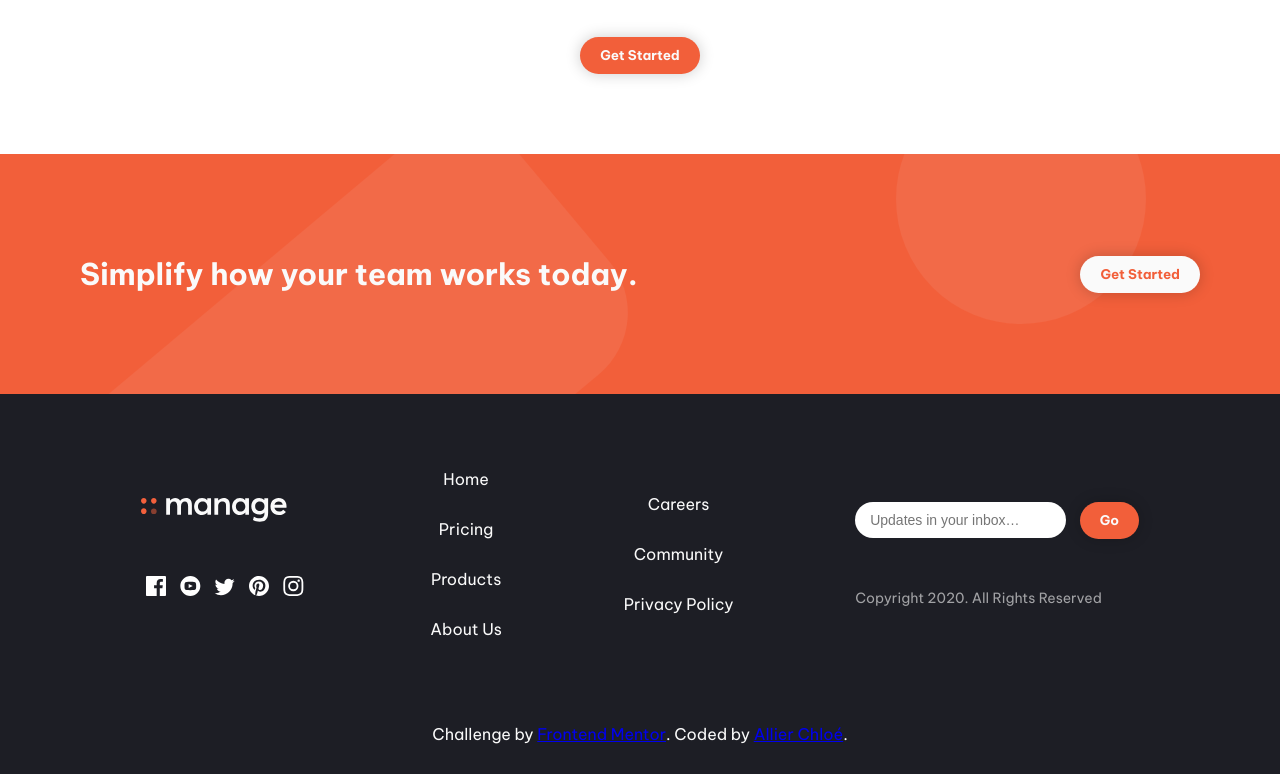
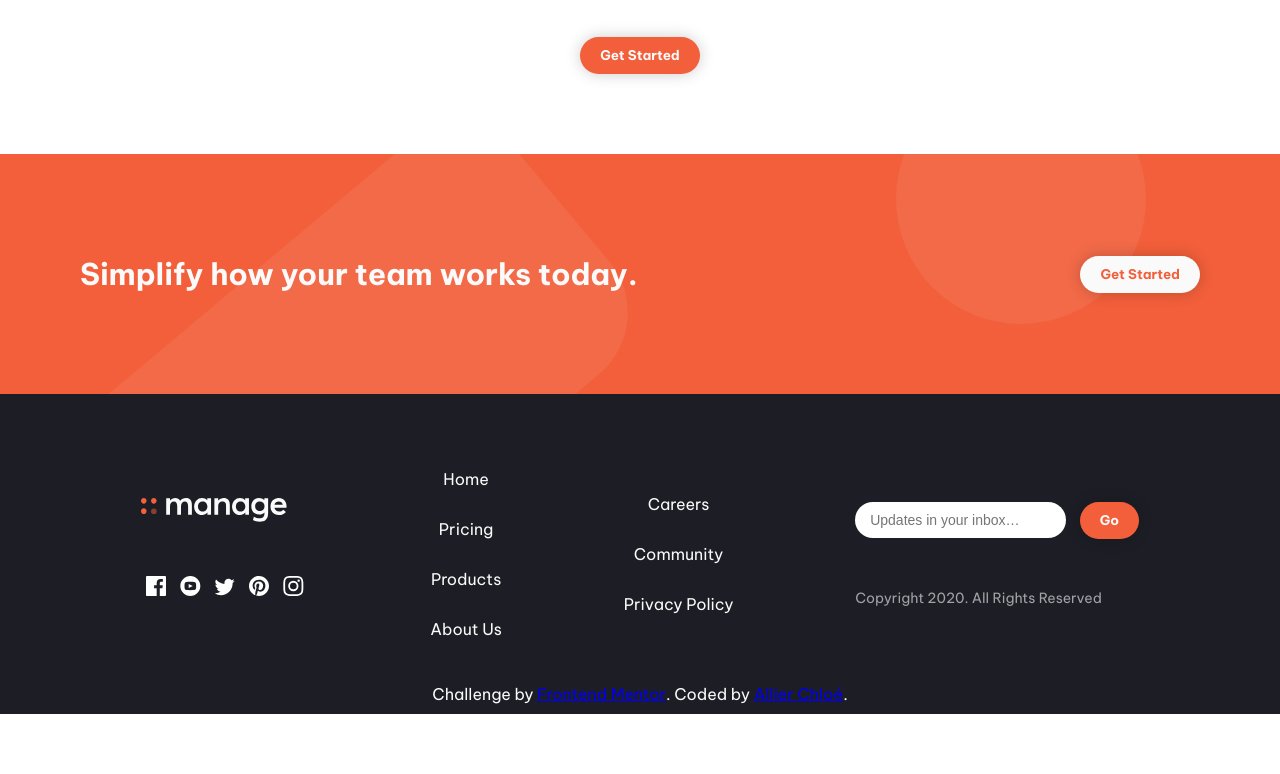
Before and after one commit to 01Chloe/Manage-landing-page----FrontEnd-Mentor-Challenge, a plain HTML site: page index.html in a window 1280 px wide. Shown: the part 1447-2221 px from the top of the page. After the commit the page ends 2161 px from the top, so only its background shows below. Drawn offline with Linux system fonts and the light colour scheme.

Commit message:
footer change

```diff
--- a/index.html
+++ b/index.html
@@ -151,12 +151,12 @@
                </div>
                <p>Copyright 2020. All Rights Reserved</p>
           </div>
+          <div class="attribution">
+               Challenge by <a href="https://www.frontendmentor.io?ref=challenge" target="_blank">Frontend Mentor</a>.
+               Coded by <a href="https://github.com/01Chloe">Allier Chloé</a>.
+          </div>
      </footer>
 
-     <div class="attribution">
-          Challenge by <a href="https://www.frontendmentor.io?ref=challenge" target="_blank">Frontend Mentor</a>.
-          Coded by <a href="https://github.com/01Chloe">Allier Chloé</a>.
-     </div>
 
      <script src="app.js"></script>
 </body>
--- a/styles/style.scss
+++ b/styles/style.scss
@@ -580,6 +580,7 @@ footer{
      flex-direction: row;
      justify-content: space-around;
      align-items: center;
+     position: relative;
      .footer-links{
           .footer-links-group{
                svg{
@@ -656,6 +657,14 @@ footer{
                opacity: 0.6;
           }
      }
+     .attribution{
+          position: absolute;
+          bottom: 0;
+          text-align: center;
+          background: $veryDarkBlue;
+          color: $veryLightGray;
+          padding: 20px 0 10px;
+     }
 }
 @media screen and (max-width: 985px) {
      footer{
@@ -682,11 +691,3 @@ footer{
           }
      }
 }
-
-// Attribution
-.attribution{
-     text-align: center;
-     background: $veryDarkBlue;
-     color: $veryLightGray;
-     padding: 10px 0 30px;
-}
```
Also changed, not shown: styles/style.css, 1 other file.
